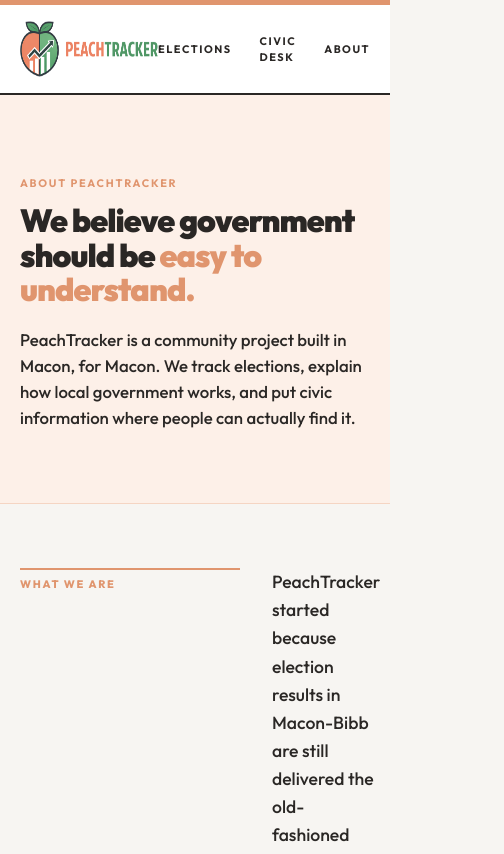
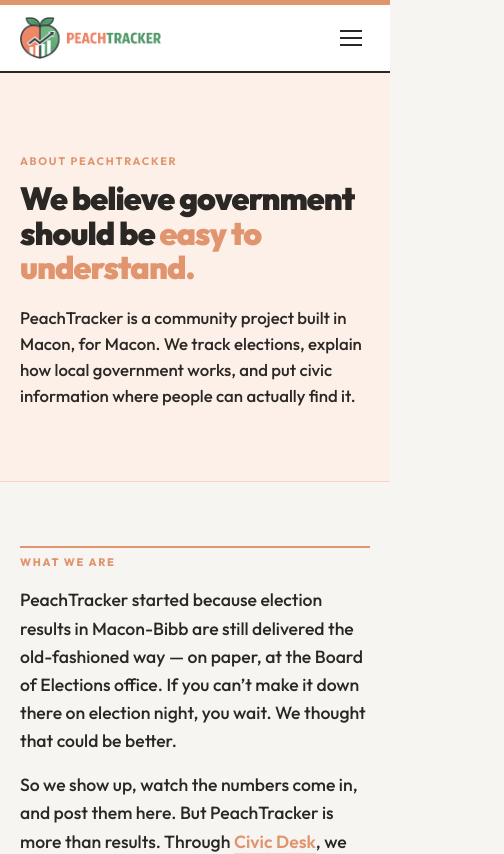
Before and after one commit to jaylan101/peachtracker, a Next.js app in the folder web/: page /about in a window 390 px wide. Shown: the top 854 px of the page, 504 px wide, since content can reach past the window. Built offline with nearby package versions, Linux system fonts and the light colour scheme.

Commit message:
feat: mobile hamburger nav + responsive fixes for About page

```diff
--- a/web/next.config.ts
+++ b/web/next.config.ts
@@ -1,6 +1,6 @@
 import type { NextConfig } from "next";
 
-// Build: 2026-04-16 00:06 — feat: email signup list + founder headshot on About page
+// Build: 2026-04-16 00:09 — feat: mobile hamburger nav + responsive fixes for About page
 // Public Supabase config — the anon (publishable) key is designed to ship to
 // browsers, so committing it is safe. RLS gates all writes.
 // Env vars still take precedence if set; these are fallbacks so Vercel
--- a/web/src/app/about/page.tsx
+++ b/web/src/app/about/page.tsx
@@ -77,14 +77,7 @@
           padding: "64px var(--gutter) 56px",
         }}
       >
-        <div
-          style={{
-            display: "grid",
-            gridTemplateColumns: "220px 1fr",
-            gap: 32,
-            alignItems: "start",
-          }}
-        >
+        <div className="about-sidebar-grid">
           <span
             style={{
               fontSize: "var(--kicker)",
@@ -182,15 +175,7 @@
             Our values
           </h2>
 
-          <div
-            style={{
-              display: "grid",
-              gridTemplateColumns: "repeat(auto-fit, minmax(340px, 1fr))",
-              gap: "1.5px",
-              background: "var(--border)",
-              border: "1.5px solid var(--border)",
-            }}
-          >
+          <div className="about-values-grid">
             {/* Value 1 — Truth & Transparency */}
             <div style={{ background: "var(--bg)", padding: "36px 32px" }}>
               <div
@@ -321,14 +306,7 @@
           padding: "64px var(--gutter) 56px",
         }}
       >
-        <div
-          style={{
-            display: "grid",
-            gridTemplateColumns: "220px 1fr",
-            gap: 32,
-            alignItems: "start",
-          }}
-        >
+        <div className="about-sidebar-grid">
           <span
             style={{
               fontSize: "var(--kicker)",
@@ -344,18 +322,12 @@
             Who&rsquo;s behind this
           </span>
           <div style={{ maxWidth: 640 }}>
-            <div style={{ display: "flex", gap: 24, alignItems: "start", marginBottom: 20 }}>
+            <div className="about-founder-row">
               {/* eslint-disable-next-line @next/next/no-img-element */}
               <img
+                className="about-founder-img"
                 src="/images/founder-headshot.jpg"
                 alt="Jaylan Scott"
-                style={{
-                  width: 100,
-                  height: 100,
-                  objectFit: "cover",
-                  border: "1.5px solid var(--border)",
-                  flexShrink: 0,
-                }}
               />
               <p
                 style={{
--- a/web/src/app/globals.css
+++ b/web/src/app/globals.css
@@ -73,6 +73,23 @@
 .nav-logo-link {
   display: inline-block;
   line-height: 0;
+}
+.nav-links-desktop {
+  display: flex;
+  gap: 28px;
+  align-items: center;
+}
+.nav-hamburger {
+  display: none;
+  background: none;
+  border: none;
+  cursor: pointer;
+  padding: 8px;
+}
+.nav-mobile-menu {
+  display: none;
+  background: var(--card);
+  padding-bottom: 8px;
 }
 
 /* ============================================================
@@ -730,6 +747,46 @@
 /* ============================================================
    RESPONSIVE
    ============================================================ */
+
+/* ============================================================
+   ABOUT PAGE
+   ============================================================ */
+.about-sidebar-grid {
+  display: grid;
+  grid-template-columns: 220px 1fr;
+  gap: 32px;
+  align-items: start;
+}
+.about-values-grid {
+  display: grid;
+  grid-template-columns: repeat(auto-fit, minmax(340px, 1fr));
+  gap: 1.5px;
+  background: var(--border);
+  border: 1.5px solid var(--border);
+}
+.about-founder-row {
+  display: flex;
+  gap: 24px;
+  align-items: start;
+  margin-bottom: 20px;
+}
+.about-founder-img {
+  width: 100px;
+  height: 100px;
+  object-fit: cover;
+  border: 1.5px solid var(--border);
+  flex-shrink: 0;
+}
+
+/* Mobile nav — hamburger replaces inline links */
+@media (max-width: 700px) {
+  .nav-links-desktop { display: none; }
+  .nav-hamburger { display: block; }
+  .nav-mobile-menu { display: block; }
+  .nav-logo { height: 42px; }
+  .nav-inner { padding: 12px var(--gutter); }
+}
+
 @media (max-width: 960px) {
   :root { --gutter: 28px; }
   .hero {
@@ -756,6 +813,7 @@
   }
   .why-inner { grid-template-columns: 1fr; gap: 24px; padding: 56px var(--gutter); }
   .disclaimer { grid-template-columns: 1fr; gap: 12px; }
+  .about-sidebar-grid { grid-template-columns: 1fr; gap: 16px; }
 }
 
 @media (max-width: 560px) {
@@ -791,6 +849,9 @@
     );
   }
   .footer-inner { flex-direction: column; align-items: flex-start; gap: 14px; }
+  .about-values-grid { grid-template-columns: 1fr; }
+  .about-founder-row { flex-direction: column; gap: 16px; }
+  .about-founder-img { width: 80px; height: 80px; }
 }
 
 /* Hero entrance animation */
--- a/web/src/components/site-chrome.tsx
+++ b/web/src/components/site-chrome.tsx
@@ -1,11 +1,31 @@
 // Shared PeachTracker chrome — accent bar, sticky nav with logo, footer.
+"use client";
+
+import { useState } from "react";
 import Link from "next/link";
 
 export function AccentBar() {
   return <div className="accent-bar" aria-hidden />;
 }
 
+const NAV_LINKS = [
+  { href: "/elections", label: "Elections" },
+  { href: "/blog", label: "Civic Desk" },
+  { href: "/about", label: "About" },
+];
+
+const navLinkStyle: React.CSSProperties = {
+  fontSize: "var(--kicker)",
+  fontWeight: 700,
+  textTransform: "uppercase",
+  letterSpacing: "0.14em",
+  color: "var(--text)",
+  textDecoration: "none",
+};
+
 export function SiteNav() {
+  const [open, setOpen] = useState(false);
+
   return (
     <nav className="nav">
       <div className="nav-inner" style={{ justifyContent: "space-between" }}>
@@ -17,55 +37,77 @@
             alt="PeachTracker"
           />
         </Link>
-        <div
-          style={{
-            display: "flex",
-            gap: 28,
-            alignItems: "center",
-          }}
+
+        {/* Desktop nav links */}
+        <div className="nav-links-desktop">
+          {NAV_LINKS.map((l) => (
+            <Link key={l.href} href={l.href} style={navLinkStyle}>
+              {l.label}
+            </Link>
+          ))}
+        </div>
+
+        {/* Mobile hamburger button */}
+        <button
+          className="nav-hamburger"
+          onClick={() => setOpen(!open)}
+          aria-label={open ? "Close menu" : "Open menu"}
         >
-          <Link
-            href="/elections"
+          <span
             style={{
-              fontSize: "var(--kicker)",
-              fontWeight: 700,
-              textTransform: "uppercase",
-              letterSpacing: "0.14em",
-              color: "var(--text)",
-              textDecoration: "none",
+              display: "block",
+              width: 22,
+              height: 2,
+              background: "var(--text)",
+              transition: "transform 200ms ease, opacity 200ms ease",
+              transform: open ? "rotate(45deg) translate(4px, 4px)" : "none",
             }}
-          >
-            Elections
-          </Link>
-          <Link
-            href="/blog"
+          />
+          <span
             style={{
-              fontSize: "var(--kicker)",
-              fontWeight: 700,
-              textTransform: "uppercase",
-              letterSpacing: "0.14em",
-              color: "var(--text)",
-              textDecoration: "none",
+              display: "block",
+              width: 22,
+              height: 2,
+              background: "var(--text)",
+              marginTop: 5,
+              transition: "opacity 200ms ease",
+              opacity: open ? 0 : 1,
             }}
-          >
-            Civic Desk
-          </Link>
-          <Link
-            href="/about"
+          />
+          <span
             style={{
-              fontSize: "var(--kicker)",
-              fontWeight: 700,
-              textTransform: "uppercase",
-              letterSpacing: "0.14em",
-              color: "var(--text)",
-              textDecoration: "none",
+              display: "block",
+              width: 22,
+              height: 2,
+              background: "var(--text)",
+              marginTop: 5,
+              transition: "transform 200ms ease, opacity 200ms ease",
+              transform: open ? "rotate(-45deg) translate(4px, -4px)" : "none",
             }}
-          >
-            About
-          </Link>
-          {/* Commission link hidden — WIP, pending vote sync fix */}
+          />
+        </button>
+      </div>
+
+      {/* Mobile dropdown */}
+      {open && (
+        <div className="nav-mobile-menu">
+          {NAV_LINKS.map((l) => (
+            <Link
+              key={l.href}
+              href={l.href}
+              style={{
+                ...navLinkStyle,
+                display: "block",
+                padding: "14px var(--gutter)",
+                borderTop: "1px solid var(--border)",
+              }}
+              onClick={() => setOpen(false)}
+            >
+              {l.label}
+            </Link>
+          ))}
         </div>
-      </div>
+      )}
     </nav>
   );
 }
@@ -80,7 +122,7 @@
           src="/images/peachlogo2-remove-bg-io.png"
           alt="PeachTracker"
         />
-        <div style={{ display: "flex", gap: 24, alignItems: "center" }}>
+        <div style={{ display: "flex", gap: 24, alignItems: "center", flexWrap: "wrap" }}>
           <Link
             href="/elections"
             style={{
```
